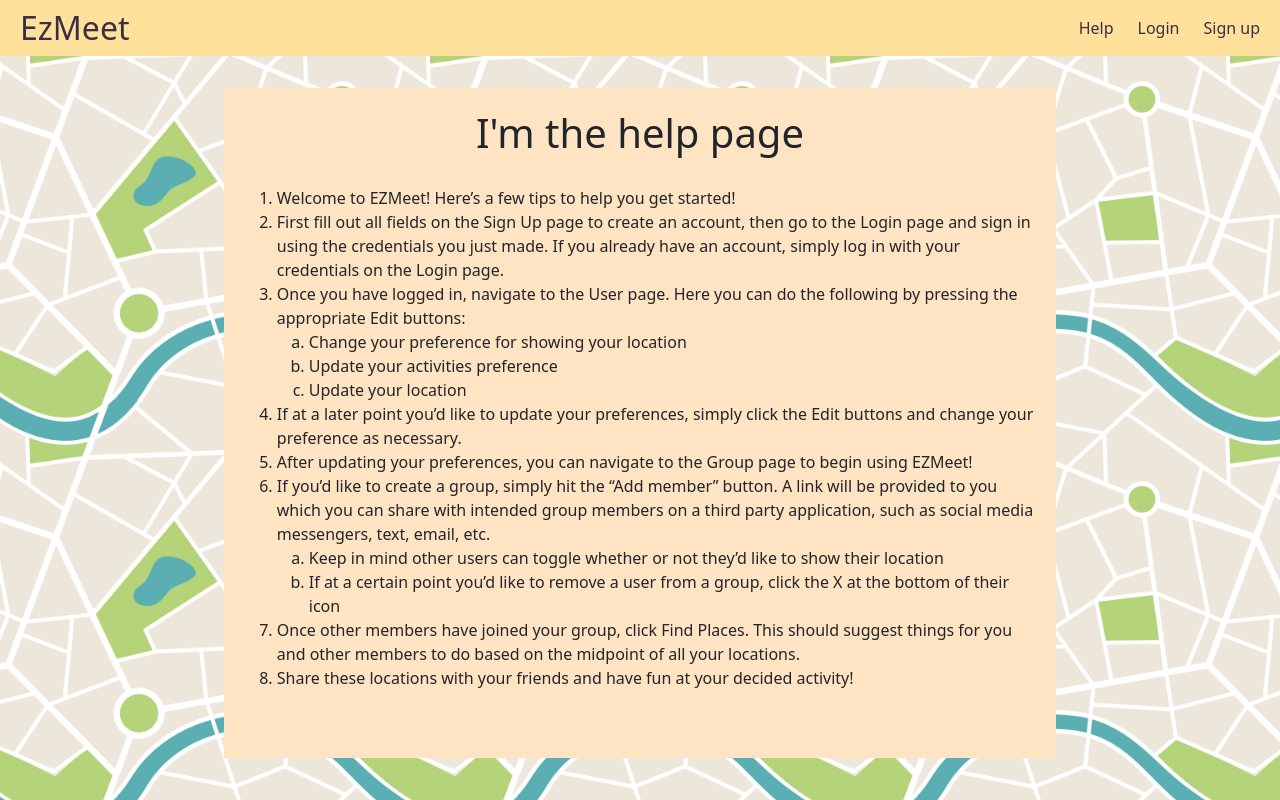
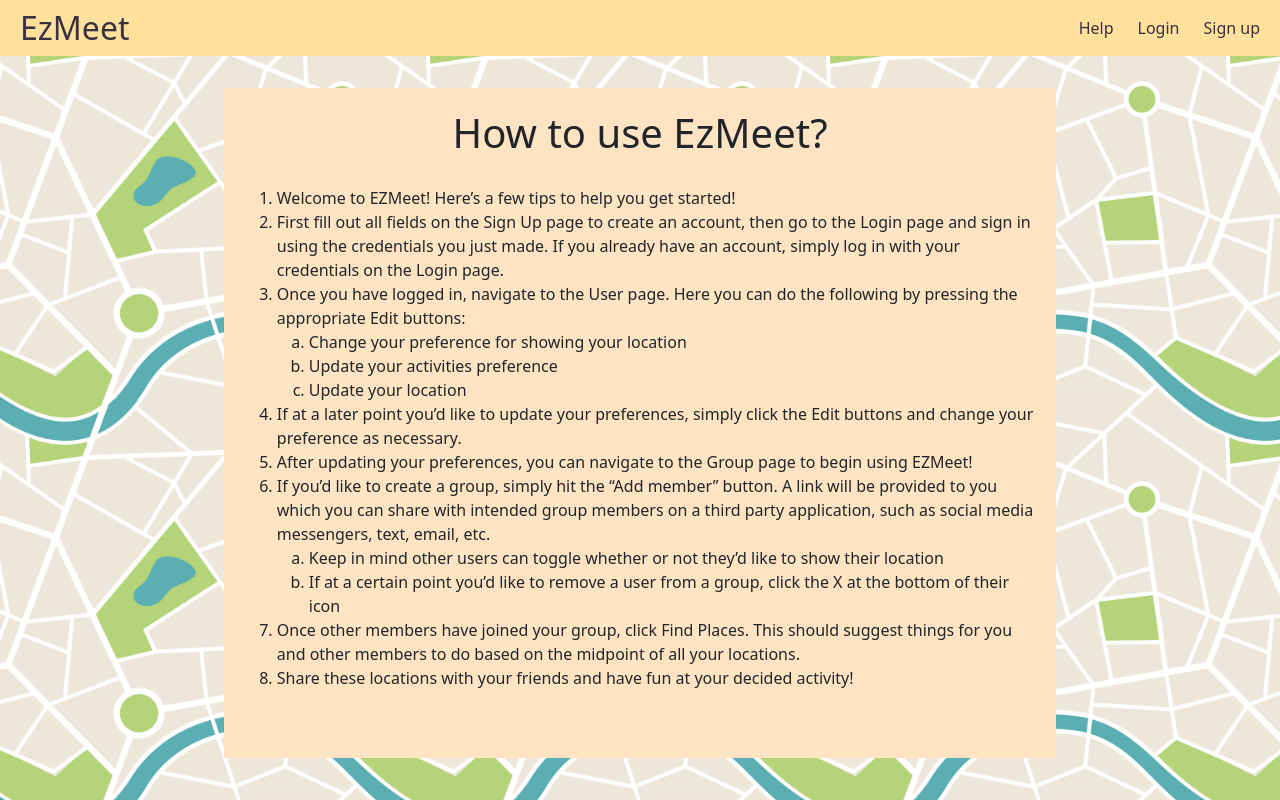
Before and after one commit to CS320EZMeet/EZMeet_React, a React (Create React App) app: page /help in a window 1280 px wide. Built offline with nearby package versions, Linux system fonts and the light colour scheme.

Commit message:
Changing title of help page

```diff
--- a/src/pages/help.tsx
+++ b/src/pages/help.tsx
@@ -4,7 +4,7 @@ import React from "react";
 const Help = () => {
     return (
     <div>
-        <h1 className="helpHeader">I'm the help page</h1>
+        <h1 className="helpHeader">How to use EzMeet?</h1>
 
         <div className="helpTips">
             <ol>
```
